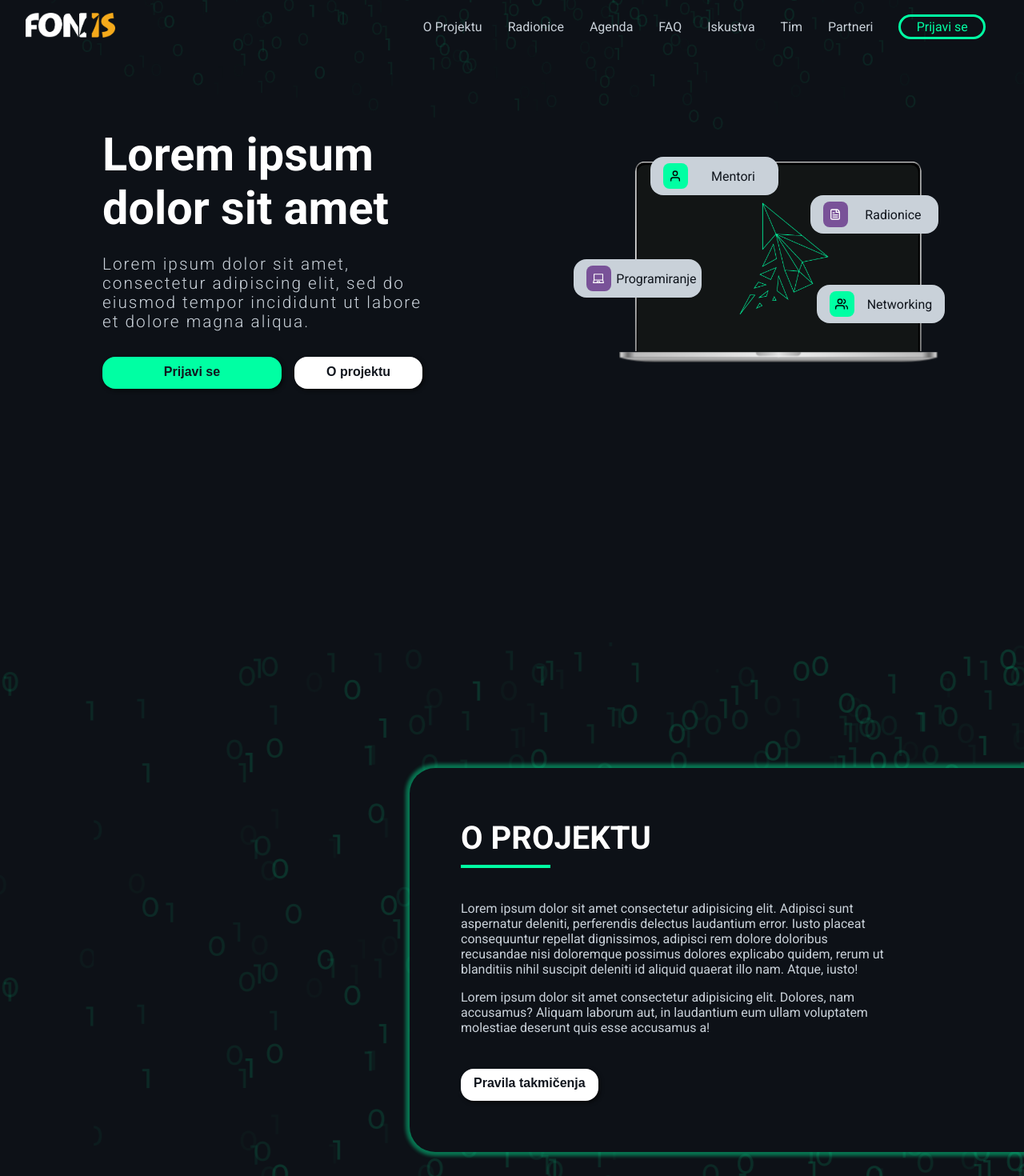
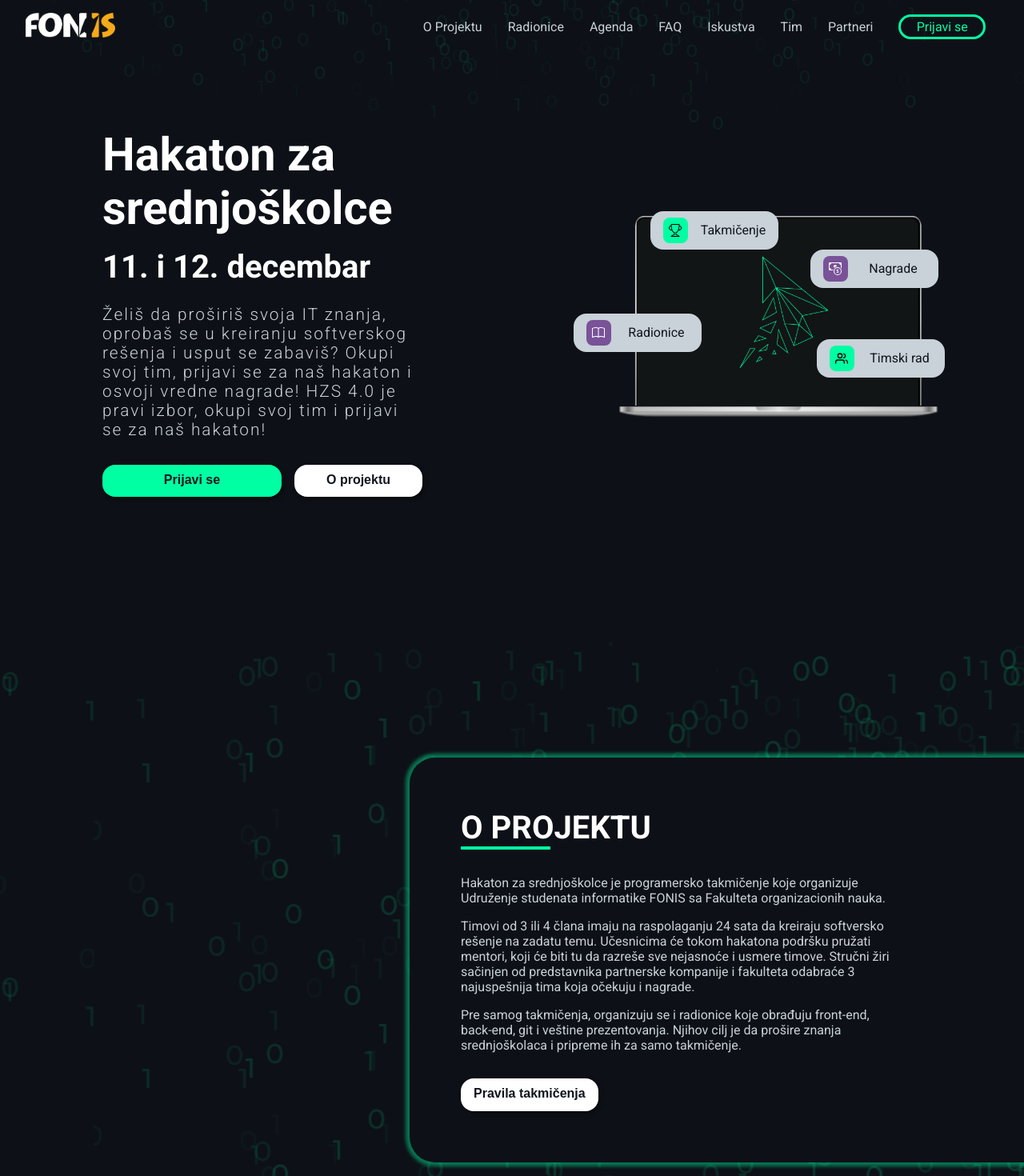
Before and after one commit to StefanJo3107/HZS-4.0-Site, a React (Create React App) app: page / in a window 1280 px wide. Shown: the top 1470 px of the page at 80% size. Built offline with nearby package versions, Linux system fonts and the light colour scheme.

Commit message:
Ubacen deo teksta

```diff
--- a/src/Components/Faq/Faq.jsx
+++ b/src/Components/Faq/Faq.jsx
@@ -8,32 +8,30 @@ const Faq = (props) => {
         <div className="faq" ref={props.section}>
             <SectionTitle>faq</SectionTitle>
             <FaqItem
-        question="Question 1"
-        answer="lorem lorem lorem lorem lorem lorem lorem lorem lorem lorem lorem lorem lorem lorem lorem lorem lorem lorem lorem lorem lorem lorem lorem lorem lorem lorem lorem lorem lorem lorem lorem lorem lorem lorem lorem lorem lorem lorem lorem lorem lorem lorem lorem lorem lorem lorem lorem lorem lorem lorem lorem lorem lorem lorem"
+                question="Ko se može prijaviti za Hakaton?"
+                answer={
+                    "Za takmičenje se mogu prijaviti učenici svih srednjih škola iz Republike Srbije, u timovima od 3 ili 4 člana. Učešće je besplatno i možete se prijaviti preko forme (link ka formi)."
+                }
             />
             <FaqItem
-        question="Question 2"
-        answer="lorem lorem lorem lorem lorem lorem lorem lorem lorem lorem lorem lorem lorem lorem lorem lorem lorem lorem lorem lorem lorem lorem lorem lorem lorem lorem lorem lorem lorem lorem lorem lorem lorem lorem lorem lorem lorem lorem lorem lorem lorem lorem lorem lorem lorem lorem lorem lorem lorem lorem lorem lorem lorem lorem"
+                question="Da li tim mogu činiti takmičari iz različitih srednjih škola?"
+                answer="Da, tim može biti sačinjen od učenika iz različitih srednjih škola. Dozvoljeno je i da članovi budu sa različitih smerova i različitih razreda."
             />
             <FaqItem
                 question="Question 3"
                 answer="lorem lorem lorem lorem lorem lorem lorem lorem lorem lorem lorem lorem lorem lorem lorem lorem lorem lorem lorem lorem lorem lorem lorem lorem lorem lorem lorem lorem lorem lorem lorem lorem lorem lorem lorem lorem lorem lorem lorem lorem lorem lorem lorem lorem lorem lorem lorem lorem lorem lorem lorem lorem lorem lorem"
             />
             <FaqItem
-        question="Question 4"
-        answer="lorem lorem lorem lorem lorem lorem lorem lorem lorem lorem lorem lorem lorem lorem lorem lorem lorem lorem lorem lorem lorem lorem lorem lorem lorem lorem lorem lorem lorem lorem lorem lorem lorem lorem lorem lorem lorem lorem lorem lorem lorem lorem lorem lorem lorem lorem lorem lorem lorem lorem lorem lorem lorem lorem"
+                question="Da li takmičari dobijaju pomoć u toku takmičenja?"
+                answer="Da, svaki tim dobija po jednog stručnog mentora koji će u toku trajanja takmičenja biti uz njih i usmeravati ih davanjem korisnih saveta i sugestija kako bi što bolje odgovorili na zadatu temu."
             />
             <FaqItem
-        question="Question 5"
-        answer="lorem lorem lorem lorem lorem lorem lorem lorem lorem lorem lorem lorem lorem lorem lorem lorem lorem lorem lorem lorem lorem lorem lorem lorem lorem lorem lorem lorem lorem lorem lorem lorem lorem lorem lorem lorem lorem lorem lorem lorem lorem lorem lorem lorem lorem lorem lorem lorem lorem lorem lorem lorem lorem lorem"
+                question="Koje tehnologije se mogu koristiti za izradu rešenja na Hakatonu?"
+                answer="Takmičari imaju slobodu da koriste bilo koje tehnologije koje im odgovaraju i koje smatraju najadekvatnijim za realizaciju rešenja. Tokom hakatona dozvoljeno im je i korišćenje mobilnih telefona, interneta i dodatne literature za nalaženje potrebnih informacija koje im mogu pomoći pri radu."
             />
             <FaqItem
-        question="Question 6"
-        answer="lorem lorem lorem lorem lorem lorem lorem lorem lorem lorem lorem lorem lorem lorem lorem lorem lorem lorem lorem lorem lorem lorem lorem lorem lorem lorem lorem lorem lorem lorem lorem lorem lorem lorem lorem lorem lorem lorem lorem lorem lorem lorem lorem lorem lorem lorem lorem lorem lorem lorem lorem lorem lorem lorem"
-      />
-      <FaqItem
-        question="Question 7"
-        answer="lorem lorem lorem lorem lorem lorem lorem lorem lorem lorem lorem lorem lorem lorem lorem lorem lorem lorem lorem lorem lorem lorem lorem lorem lorem lorem lorem lorem lorem lorem lorem lorem lorem lorem lorem lorem lorem lorem lorem lorem lorem lorem lorem lorem lorem lorem lorem lorem lorem lorem lorem lorem lorem lorem"
+                question="Kako izgleda finale?"
+                answer="Svaki tim ima 10 minuta za predstavljanje svoje ideje i  finalnog rešenja stručnom žiriju, nakon čega žiri ima 5 minuta za dodatna pitanja koja postavlja timu. Posle završenih prezentacija svih timova, žiri na privatnom sastanku odlučuje pobednika takmičenja."
             />
         </div>
     );
--- a/src/Components/Hero/Hero.jsx
+++ b/src/Components/Hero/Hero.jsx
@@ -16,9 +16,8 @@ import hzsLogo from "../../Assets/Images/hzs-logo.png";
 import LaptopIcon from "./LaptopIcon";
 
 //icons
-import { AiOutlineLaptop } from "react-icons/ai";
-import { FiUser, FiUsers } from "react-icons/fi";
-import { CgFileDocument } from "react-icons/cg";
+import { BsBook, BsTrophy, BsCashCoin } from "react-icons/bs";
+import { FiUsers } from "react-icons/fi";
 
 const Hero = () => {
     const [laptopVisible, setLaptopVisible] = useState(false);
@@ -38,11 +37,14 @@ const Hero = () => {
                     initial={{ x: "-40rem" }}
                     transition={{ duration: 1 }}
                 >
-                    <h1 className="title">Lorem ipsum dolor sit amet</h1>
+                    <h1 className="title">Hakaton za srednjoškolce</h1>
+                    <h3 className="date">11. i 12. decembar</h3>
                     <div className="description">
-                        Lorem ipsum dolor sit amet, consectetur adipiscing elit,
-                        sed do eiusmod tempor incididunt ut labore et dolore
-                        magna aliqua.
+                        Želiš da proširiš svoja IT znanja, oprobaš se u
+                        kreiranju softverskog rešenja i usput se zabaviš? Okupi
+                        svoj tim, prijavi se za naš hakaton i osvoji vredne
+                        nagrade! HZS 4.0 je pravi izbor, okupi svoj tim i
+                        prijavi se za naš hakaton!
                     </div>
                     <div className="buttons-wrapper">
                         <CustomButton variant="tamna">Prijavi se</CustomButton>
@@ -97,25 +99,25 @@ const Hero = () => {
                         </div>
                         <div className="laptop-icons">
                             <LaptopIcon
-                                icon={<AiOutlineLaptop />}
+                                icon={<BsBook />}
                                 background="purple"
-                                iconName="Programiranje"
+                                iconName="Radionice"
                                 x="-11rem"
                                 y="-3rem"
                                 shouldAnimate={laptopVisible && true}
                             />
                             <LaptopIcon
-                                icon={<FiUser />}
+                                icon={<BsTrophy />}
                                 background="green"
-                                iconName="Mentori"
+                                iconName="Takmičenje"
                                 x="-5rem"
                                 y="-11rem"
                                 shouldAnimate={laptopVisible && true}
                             />
                             <LaptopIcon
-                                icon={<CgFileDocument />}
+                                icon={<BsCashCoin />}
                                 background="purple"
-                                iconName="Radionice"
+                                iconName="Nagrade"
                                 x="7.5rem"
                                 y="-8rem"
                                 shouldAnimate={laptopVisible && true}
@@ -123,7 +125,7 @@ const Hero = () => {
                             <LaptopIcon
                                 icon={<FiUsers />}
                                 background="green"
-                                iconName="Networking"
+                                iconName="Timski rad"
                                 x="8rem"
                                 y="-1rem"
                                 shouldAnimate={laptopVisible && true}
--- a/src/Components/Hero/Hero.scss
+++ b/src/Components/Hero/Hero.scss
@@ -15,6 +15,11 @@
         .title {
             font-size: 3.6rem;
             font-weight: 600;
+            color: $naslov_tamna;
+            margin-bottom: 1rem;
+        }
+        .date {
+            font-size: 2.5rem;
             color: $naslov_tamna;
             margin-bottom: 1.5rem;
         }
@@ -210,6 +215,7 @@
         .title {
             font-size: 2.5rem !important;
         }
+
         .buttons-wrapper {
             flex-direction: column !important;
             button:last-child {
--- a/src/Components/OProjektu/OProjektu.jsx
+++ b/src/Components/OProjektu/OProjektu.jsx
@@ -43,20 +43,24 @@ const OProjektu = (props) => {
                 >
                     <div className="o-projektu-description">
                         <p>
-                            Lorem ipsum dolor sit amet consectetur adipisicing
-                            elit. Adipisci sunt aspernatur deleniti, perferendis
-                            delectus laudantium error. Iusto placeat
-                            consequuntur repellat dignissimos, adipisci rem
-                            dolore doloribus recusandae nisi doloremque possimus
-                            dolores explicabo quidem, rerum ut blanditiis nihil
-                            suscipit deleniti id aliquid quaerat illo nam.
-                            Atque, iusto!
+                            Hakaton za srednjoškolce je programersko takmičenje
+                            koje organizuje Udruženje studenata informatike
+                            FONIS sa Fakulteta organizacionih nauka.
                         </p>
                         <p>
-                            Lorem ipsum dolor sit amet consectetur adipisicing
-                            elit. Dolores, nam accusamus? Aliquam laborum aut,
-                            in laudantium eum ullam voluptatem molestiae
-                            deserunt quis esse accusamus a!
+                            Timovi od 3 ili 4 člana imaju na raspolaganju 24
+                            sata da kreiraju softversko rešenje na zadatu temu.
+                            Učesnicima će tokom hakatona podršku pružati
+                            mentori, koji će biti tu da razreše sve nejasnoće i
+                            usmere timove. Stručni žiri sačinjen od predstavnika
+                            partnerske kompanije i fakulteta odabraće 3
+                            najuspešnija tima koja očekuju i nagrade.
+                        </p>
+                        <p>
+                            Pre samog takmičenja, organizuju se i radionice koje
+                            obrađuju front-end, back-end, git i veštine
+                            prezentovanja. Njihov cilj je da prošire znanja
+                            srednjoškolaca i pripreme ih za samo takmičenje.
                         </p>
                     </div>
                 </VisibilitySensor>
```
Lines whose indentation alone changed are shown as unchanged.
